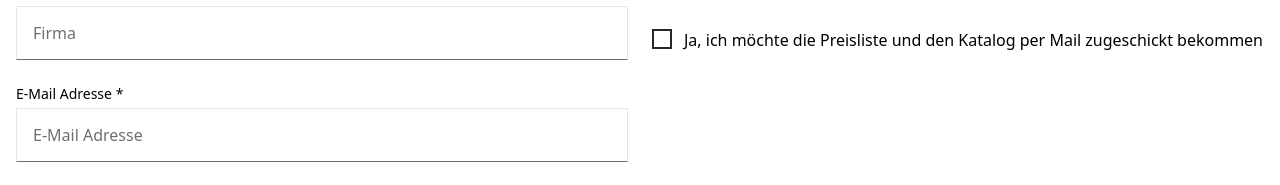
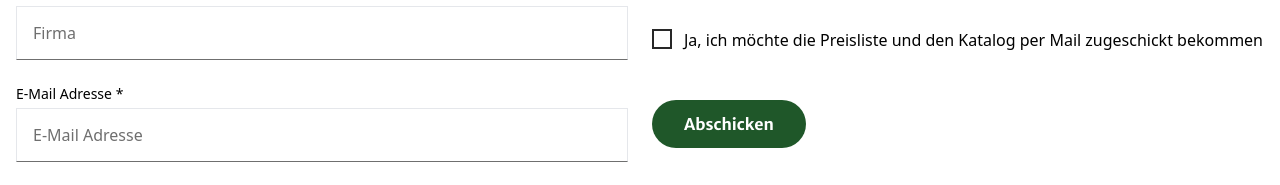
Before and after one commit to olga-go-oktober/hotel, a Nuxt app: page /kontakt in a window 1280 px wide. Shown: the part 1551-1736 px from the top of the page. Built offline with nearby package versions, Linux system fonts and the light colour scheme.

Commit message:
button mit und ohne link

```diff
--- a/app/components/module/ButtonBgGreen.vue
+++ b/app/components/module/ButtonBgGreen.vue
@@ -7,23 +7,36 @@ const isHover = ref(false)
  defineProps({
     type: String as PropType<'button' | 'submit' | 'reset'>,
     disabled: Boolean,
-    text: String,
+    text: String, // optional, fallback wenn kein slot
     path: String as PropType<string | null>,
 })
 
 </script>
 
 <template>
+    <!-- if path is: NuxtLink -->
     <NuxtLink v-if="path" :to="path">
     <button
     @mouseenter="isHover = true"
     @mouseleave="isHover = false"
-        :type="type"
+        type="button"
         :disabled="disabled"
 
         class="relative inline-flex w-max cursor-pointer overflow-hidden fill-current text-center font-copy text-md font-bold no-underline disabled:cursor-not-allowed !disabled:text-black-500 lg:outline-2 transition-[color,background-color,border-color,outline-color] justify-center rounded-3xl px-8 py-3 outline-offset-4
          bg-dark-green text-white visited:text-white disabled:!bg-dark-grey disabled:!text-black-500 outline-focus-dark hover:bg-black-800 hover:text-white active:bg-black active:text-white">
-        <span>{{ text }}</span>
+        <span><slot>{{ text }}</slot></span>
     </button>
 </NuxtLink>
+
+<!-- if it is not path: normal button -->
+ <button
+    v-else
+    @mouseenter="isHover = true"
+    @mouseleave="isHover = false"
+    :type="type"
+    :disabled="disabled"
+    class="relative inline-flex w-max cursor-pointer overflow-hidden fill-current text-center font-copy text-md font-bold no-underline disabled:cursor-not-allowed !disabled:text-black-500 lg:outline-2 transition-[color,background-color,border-color,outline-color] justify-center rounded-3xl px-8 py-3 outline-offset-4
+       bg-dark-green text-white visited:text-white disabled:!bg-dark-grey disabled:!text-black-500 outline-focus-dark hover:bg-black-800 hover:text-white active:bg-black active:text-white">
+       <span><slot>{{ text }}</slot></span>
+ </button>
 </template>
--- a/app/components/module/formular/ContactForm.vue
+++ b/app/components/module/formular/ContactForm.vue
@@ -56,9 +56,10 @@ function handleSubmit () {
                         <!-- button -->
                         <div class="mt-auto flex flex-col item-center gap-6 py-6 lg:gap-8 xl:flex-row">
                             <ButtonBgGreen
+
                             type="submit"
-                            :disabled= false
-                            text="Abschicken"/>
+                            :disabled= "false">
+                            Abschicken</ButtonBgGreen>
                         </div>
                     </form>
                 </div>
```
Also changed, not shown: app/components/module/ImageTextModule.vue (line endings or trailing spaces).
